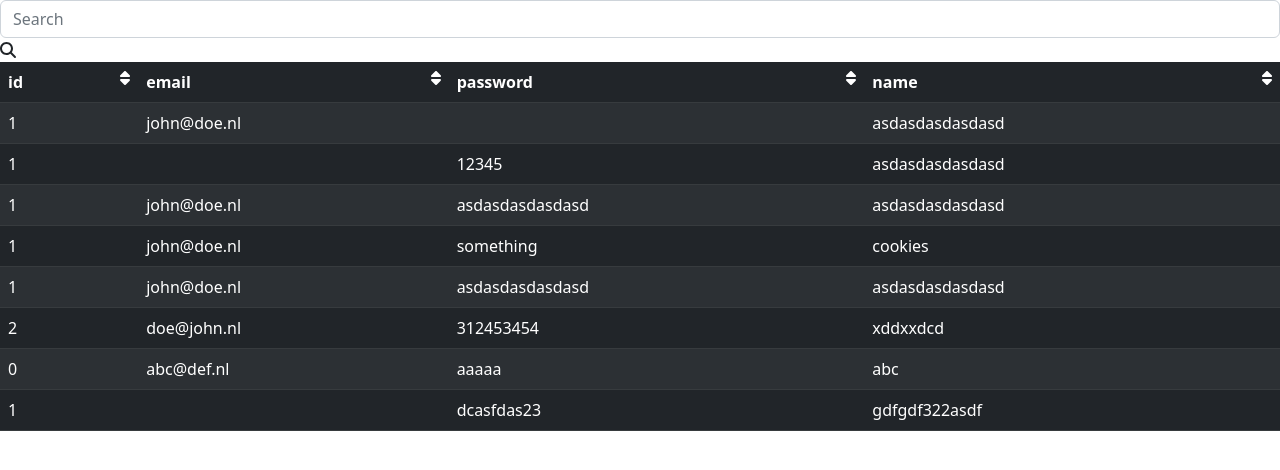
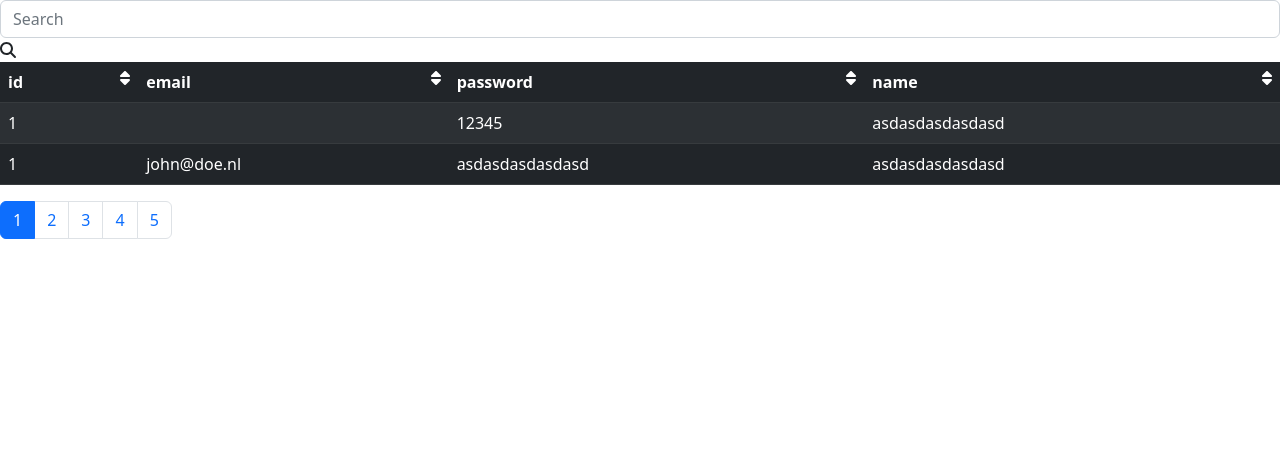
Before and after one commit to Kevink12341/customReactTable, a React (Create React App) app: page / in a window 1280 px wide. Shown: the top 470 px of the page. Built offline with nearby package versions, Linux system fonts and the light colour scheme.

Commit message:
limiting added

```diff
--- a/src/components/ArrToTable.tsx
+++ b/src/components/ArrToTable.tsx
@@ -3,46 +3,43 @@ import { library } from '@fortawesome/fontawesome-svg-core';
 import { faFontAwesome, faMagnifyingGlass } from "@fortawesome/free-solid-svg-icons";
 import { fas } from '@fortawesome/free-solid-svg-icons'
 import React, { ReactElement, ReactNode } from "react"
-import { Form, Pagination } from "react-bootstrap";
+import { Form } from "react-bootstrap";
 import Table, { TableProps } from 'react-bootstrap/Table';
+import Pagination from 'react-bootstrap/Pagination';
+import PageItem from 'react-bootstrap/PageItem'
+import { isThisTypeNode } from "typescript";
 
 library.add(fas, faFontAwesome)
 
 interface Props extends TableProps {
   data: Array<any>;
   any?: any;
-  limit?: number | undefined;
+  limit: number;
 };
 
 interface State {
-  data: Array<any>;
   header?: any;
   searchValue: string | undefined;
   searchArray?: Array<any>;
   applySortingToggle: boolean | undefined;
   setapplySortingIconName: "sort-up" | "sort-down" | undefined
   selectedTableHeaderIndex: number | undefined;
+  paginationIndex: number;
 };
 
 class ArrToTable extends React.Component<Props, State> {
+  public static defaultProps ={
+      limit: 50
+  }
+
   constructor(props: Props) {
     super(props);
-    this.state = { data: [], applySortingToggle: undefined, setapplySortingIconName: undefined, selectedTableHeaderIndex: undefined, searchValue: undefined };
+    this.state = { applySortingToggle: undefined, setapplySortingIconName: undefined, selectedTableHeaderIndex: undefined, searchValue: undefined, paginationIndex: 1 };
 
-    this.dataHandler = this.dataHandler.bind(this);
     this.searchPhraseHandler = this.searchPhraseHandler.bind(this);
     this.applySorting = this.applySorting.bind(this);
     this.handleTableHeaderClick = this.handleTableHeaderClick.bind(this);
   }
-
-  dataHandler() {
-    let data = this.props.data;
-    this.setState({ data: data });
-  };
-
-  componentDidMount(): void {
-    this.dataHandler();
-  };
 
   filterHandler(){
     /* calls the filter, sorting && limit function
@@ -50,7 +47,9 @@ class ArrToTable extends React.Component<Props, State> {
       see functions for detailed descriptions
       filterHandler() is called to update data in render()
     */
-    let {data, selectedTableHeaderIndex, searchValue} = this.state
+    let { selectedTableHeaderIndex, searchValue, paginationIndex} = this.state
+    let data = this.props.data
+
     if(searchValue != undefined && data){
       data = this.applySearchFilter(data, searchValue);
     };
@@ -58,6 +57,10 @@ class ArrToTable extends React.Component<Props, State> {
     if(data.length > 0  && selectedTableHeaderIndex != undefined){
       this.applySorting(selectedTableHeaderIndex, data)
     };
+
+    if(paginationIndex){
+      data = this.pagination(data, paginationIndex, this.props.limit)
+    }
 
     return data
   }
@@ -149,33 +152,36 @@ class ArrToTable extends React.Component<Props, State> {
     };
   };
 
-  pagination(data:any, limiter?: number){
+  pagination(data:any, paginationIndex: number,  limiter: number){
     /*  data = filtered && sorted data
         receives limiter from parent
         limiter = amount of rows per table page
         in the case of no limiter is defined in the parent it assumes a defaultLimiter
     */
-    let active:number | undefined = 1;
-    let defaultLimiter:number = 5000;
-    let dataList = [];
-    if(limiter != undefined){
-      defaultLimiter = limiter
-    }
-    let rowsPerPage = data.length / defaultLimiter <1 ? 1 : Math.ceil(data.length/defaultLimiter)
+    let pages:number = 1;
 
-    for(let number=1; number <= rowsPerPage; number++){
-      dataList.push(
-        <Pagination.Item key={number} active={number=== (active ? active: 1)}>
-          {number}
-        </Pagination.Item>
-      )
-    }
+    let rowsPerPage = data.length / limiter <1 ? 1 : Math.ceil(data.length/limiter)
+    if(rowsPerPage != 1 ){
+      pages = rowsPerPage
+    };
+
+    if(pages){
+      data = data.slice(paginationIndex*limiter-1, paginationIndex*limiter+1)
+    };
+    console.log(data, limiter,paginationIndex,  "log")
+
+    return data
 
   }
-
+  clickHandlerPagination(event:any){
+    let {paginationIndex} =  this.state
+    if(event){
+      this.setState({paginationIndex: Number(event.target.innerHTML)})
+    }
+  }
 
   render() {
-    let { data } = this.state;
+    let data  = this.props.data
     data = this.filterHandler();
 
     // custom loops for data rows/columns
@@ -216,6 +222,19 @@ class ArrToTable extends React.Component<Props, State> {
       };
     };
 
+    let items: Array<ReactNode> = [];
+    let active;
+    if(this.state.paginationIndex){
+      active = this.state.paginationIndex
+    };
+    for(let number=1; number <= 5; number++){
+      items.push(
+        <Pagination.Item key={number} active={number=== active}>
+          {number}
+        </Pagination.Item>
+      );
+    };
+
     return (
       <>
         <Form.Group>
@@ -236,6 +255,9 @@ class ArrToTable extends React.Component<Props, State> {
             {rows}
           </tbody>
         </Table>
+        <Pagination onClick={e => {this.clickHandlerPagination(e)}}>
+          {items}
+        </Pagination>
       </>
     );
   };
--- a/src/index.tsx
+++ b/src/index.tsx
@@ -15,7 +15,7 @@ const root = ReactDOM.createRoot(
 
 root.render(
   <React.StrictMode>
-    <ArrToTable data={users} variant="dark" striped hover />
+    <ArrToTable data={users} limit={2} variant="dark" striped hover />
   </React.StrictMode>
 );
 
```
